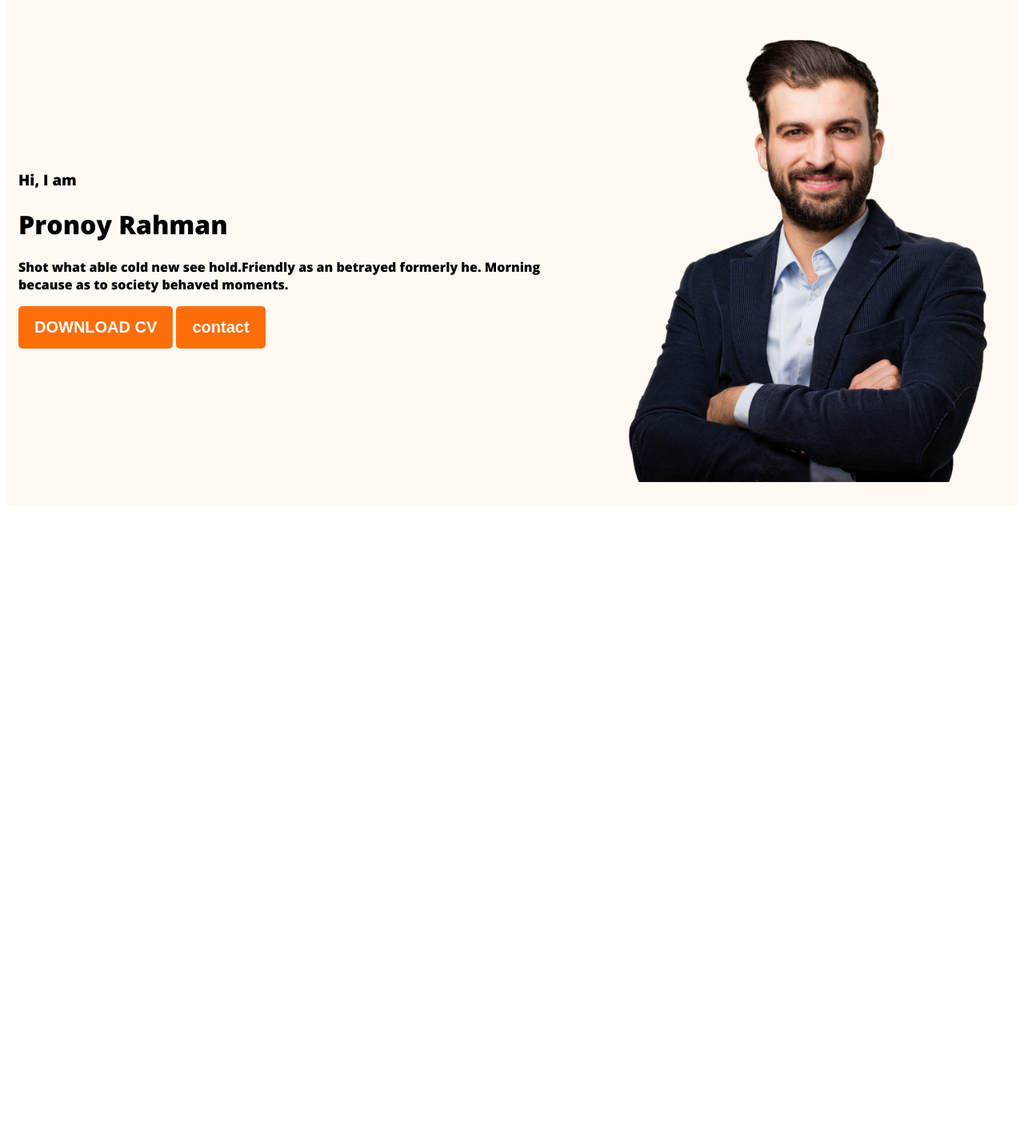
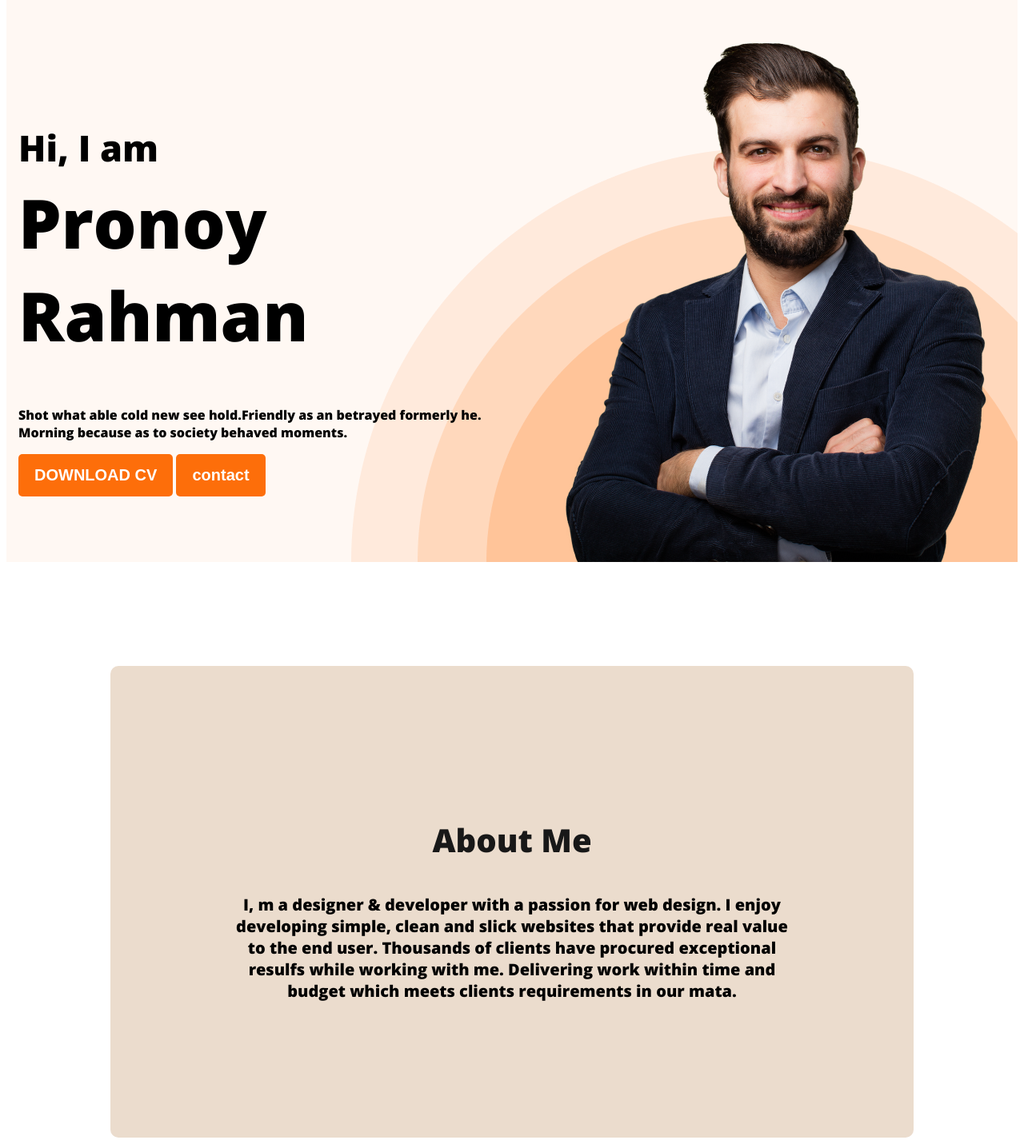
Before and after one commit to pronoyrahman/webdeveloper-portfolio, a plain HTML site: page index.html in a window 1280 px wide. Shown: the part 162-1588 px from the top of the page at 80% size. Before the commit the page ends 803 px from the top, so only its background shows below. Drawn offline with nearby package versions, Linux system fonts and the light colour scheme.

Commit message:
section created

```diff
--- a/index.html
+++ b/index.html
@@ -22,7 +22,7 @@
             </ul>
         </nav>
         <div class="banner">
-            <div>
+            <div class="banner-content">
                 <h3 class="banner-greeting">Hi, I  am</h3>
                 <h1 class="banner-title">Pronoy Rahman</h1>
                 <p>Shot what able cold new see hold.Friendly as an betrayed formerly he.
@@ -36,7 +36,15 @@
 
     </header>
     <main>
-
+          <section class="about">
+            <h3 class="section-title">About Me</h3>
+            <p class="section-description">I, m a designer & developer with a passion for
+                 web design. I enjoy developing simple, clean and slick websites that
+                 provide real value to the end user. Thousands of clients have
+                 procured exceptional resulfs while working with me. Delivering
+                 work within time and budget which
+                 meets clients requirements in our mata.</p>
+          </section>
     </main>
     <footer>
 
--- a/styles/portfolio.css
+++ b/styles/portfolio.css
@@ -50,14 +50,53 @@ nav a {
 /*header */
 .header{
     background-color: #fff8f3;
+    background-image: url('../images/header_bg.png');
+    background-repeat: no-repeat;
+    background-position: bottom right;
 }
+
 .banner{
-    padding: 30px 30px 30px 15px;
+    padding: 30px 30px 0px 15px;
     display: flex;
     align-items: center;
+    justify-content: space-between;
 }
 
 .banner .profile-pic{
     width: 584px;
-    height: 576px;
+    height: 676px;
 }
+.banner-greeting{
+    font-size: 45px;
+    margin-bottom: 0cm;
+}
+
+.banner-title{
+    font-size: 85px;
+    font-weight: 700;
+    margin-top: 5px;
+}
+.banner-content{
+    max-width: 584;
+}
+
+/* main section stylee*/
+
+
+/* about section*/
+.about{
+    padding: 150px;
+    border-radius: 10px;
+    background: #ebdccd;
+    margin: 130px;
+}
+.section-title{
+    color: #181818;
+    text-align: center;
+    font-size: 40px;
+    font-weight: 700;
+}
+.section-description{
+    text-align: center;
+    font-size: 20px;
+}
```
